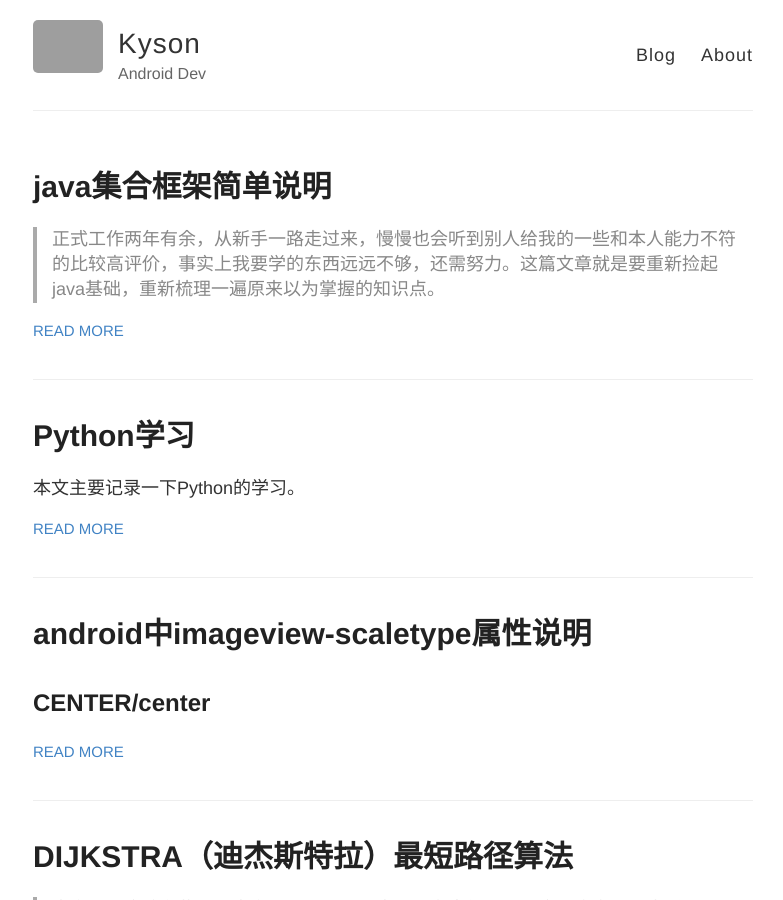
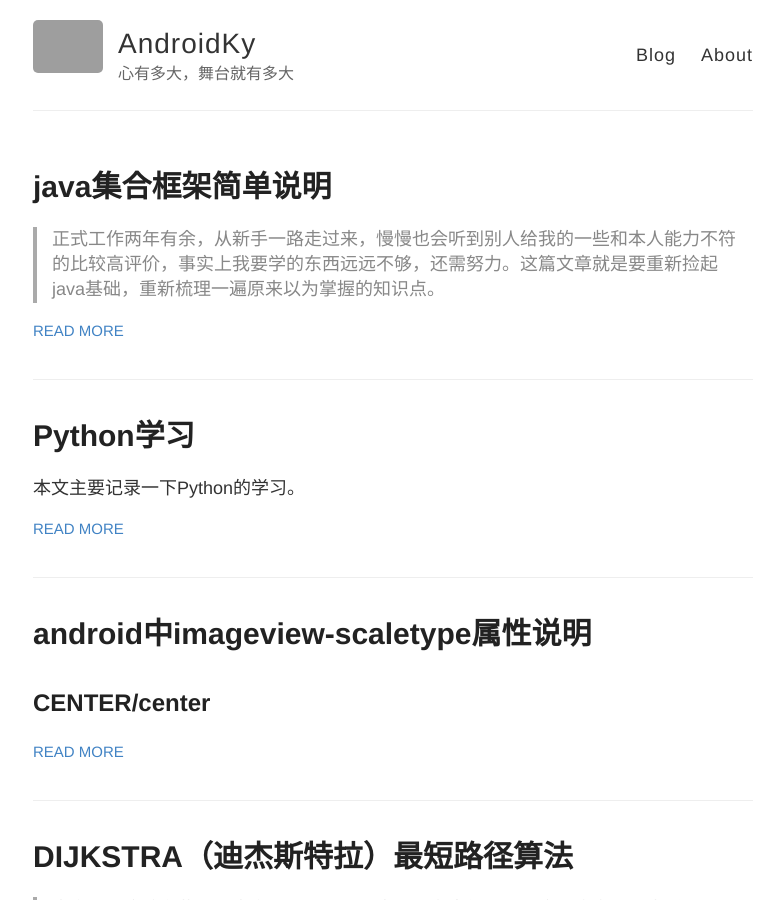
Before and after one commit to Kyson/Kyson_deprecated.github.io, a Jekyll site: the page built from index.html, in a window 1280 px wide and 900 px high. Shown: the whole window, without its empty margins (247-1030 px from the left). Built offline with Jekyll 4.4.1, drawn with Linux system fonts in a browser that asks for light colours; Markdown is read by kramdown in place of the engine named in the settings; the list of posts is cut into pages by our own code; grey boxes are pictures that could not be loaded.

Commit message:
网站描述

```diff
--- a/_config.yml
+++ b/_config.yml
@@ -3,10 +3,10 @@
 #
 
 # Name of your site (displayed in the header)
-name: Kyson
+name: AndroidKy
 
 # Short bio or description (displayed in the header)
-description: Android Dev
+description: 心有多大，舞台就有多大
 
 # URL of your avatar or profile pic (you could use your GitHub profile pic)
 avatar: https://raw.githubusercontent.com/Kyson/Kyson.github.io/master/images/jekyll-logo.png
```
